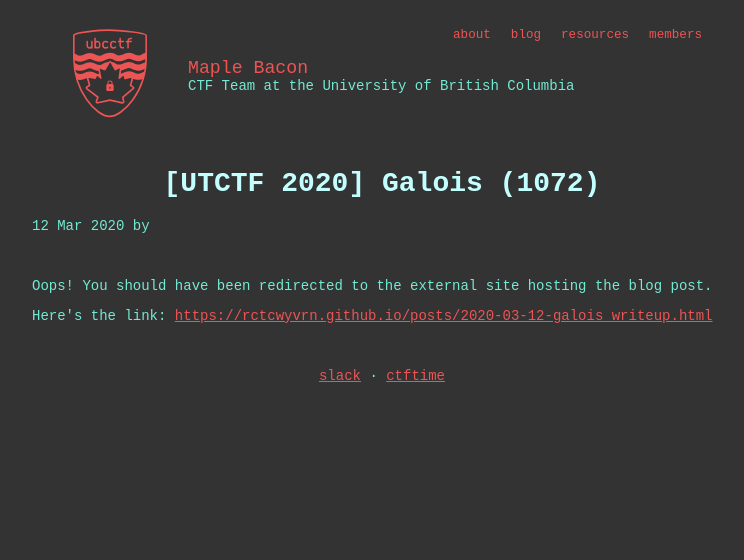
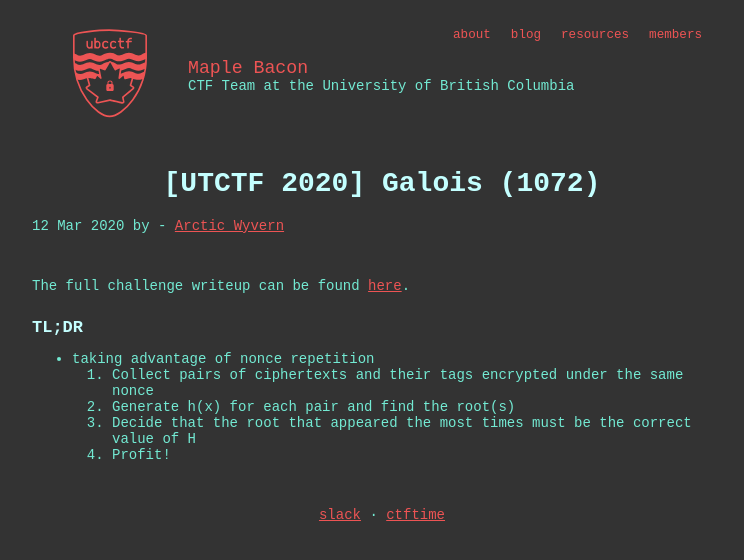
Before and after one commit to ubcctf/ubcctf.github.io, a Jekyll site: the page built from _posts/2020-03-12-galois_writeup.md, in a window 1280 px wide. Shown: the top 560 px of the page, without its empty margins (258-1002 px from the left). Built offline with Jekyll 4.4.1, drawn with Linux system fonts in a browser that asks for light colours; some web fonts are replaced.

```diff
--- a/_posts/2020-03-12-galois_writeup.md
+++ b/_posts/2020-03-12-galois_writeup.md
@@ -1,7 +1,14 @@
 ---
-layout: external
+layout: post
 title: "[UTCTF 2020] Galois (1072)"
 author: rctcwyvrn
-external: true
-external_url: https://rctcwyvrn.github.io/posts/2020-03-12-galois_writeup.html
 ---
+The full challenge writeup can be found [here](https://rctcwyvrn.github.io/posts/2020-03-12-galois_writeup.html).
+
+## TL;DR
+
+- taking advantage of nonce repetition
+1. Collect pairs of ciphertexts and their tags encrypted under the same nonce
+2. Generate h(x) for each pair and find the root(s)
+3. Decide that the root that appeared the most times must be the correct value of H
+4. Profit!
```
Also changed, not shown: _authors/Nneonneo.md (+1 -1 lines), _authors/Vie.md (+1 -1 lines), _authors/rctcwyvrn.md (+2 -2 lines), _posts/2019-07-05-google_crypto_writeup.md (+8 -3 lines), _posts/2019-12-02-bsides_crypto.md (+4 -3 lines).
